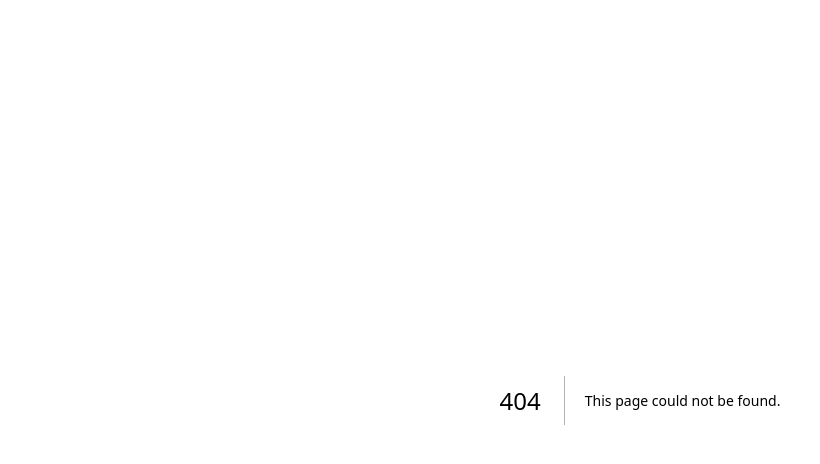
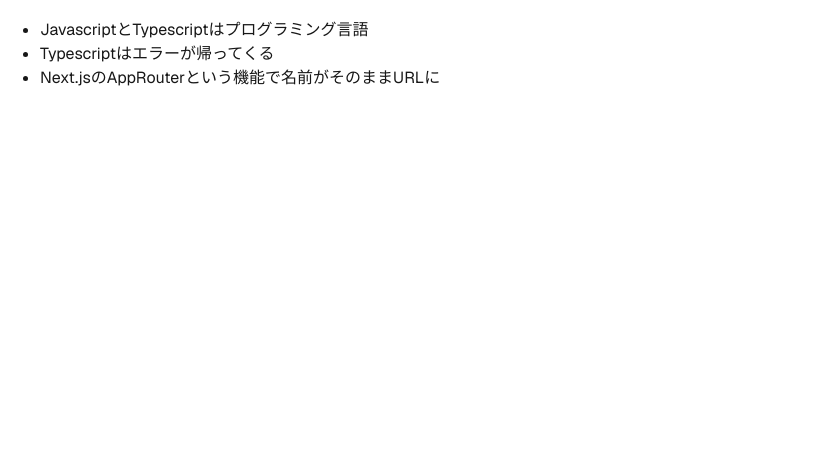
Before and after one commit to Alissa2M/soundbox, a Next.js app: page /practice/day-03 in a window 1280 px wide. Before the commit this address had no page. Shown: the top 464 px of the page, without its empty margins (0-820 px from the left). Built offline with nearby package versions, Linux system fonts and the light colour scheme.

Commit message:
practice-day-03

```diff
--- /dev/null
+++ b/app/practice/day-03/page.tsx
@@ -0,0 +1,9 @@
+export default function Day03Page() {
+  return (
+    <ul>
+        <li>JavascriptとTypescriptはプログラミング言語</li>
+        <li>Typescriptはエラーが帰ってくる</li>
+        <li>Next.jsのAppRouterという機能で名前がそのままURLに</li>
+    </ul>
+  );
+}
```
